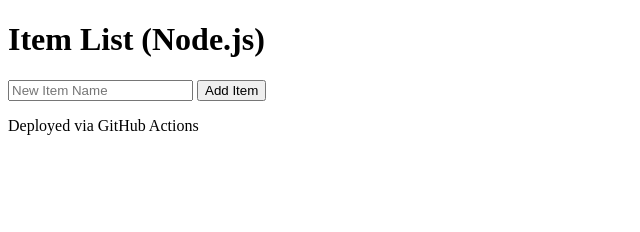
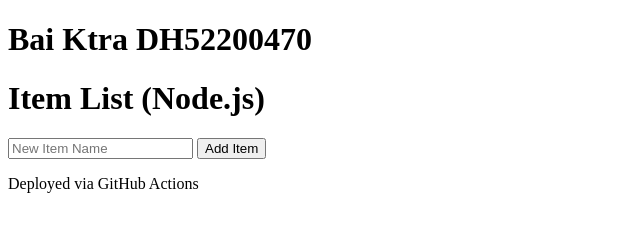
Before and after one commit to LeThanhDat-IT/thi-ck, a website: page project-node/public/index.html in a window 1280 px wide. Shown: the whole page, without its empty margins (0-640 px from the left). Drawn offline with Linux system fonts and the light colour scheme; no server answers.

Commit message:
Add exam heading to homepages

```diff
--- a/project-node/public/index.html
+++ b/project-node/public/index.html
@@ -6,6 +6,7 @@
     <title>Node.js Project</title>
 </head>
 <body>
+    <h1>Bai Ktra DH52200470 </h1>
     <h1>Item List (Node.js)</h1>
     <ul id="itemList"></ul>
 
```
Also changed, not shown: project-python/templates/index.html (+1 -0 lines).
